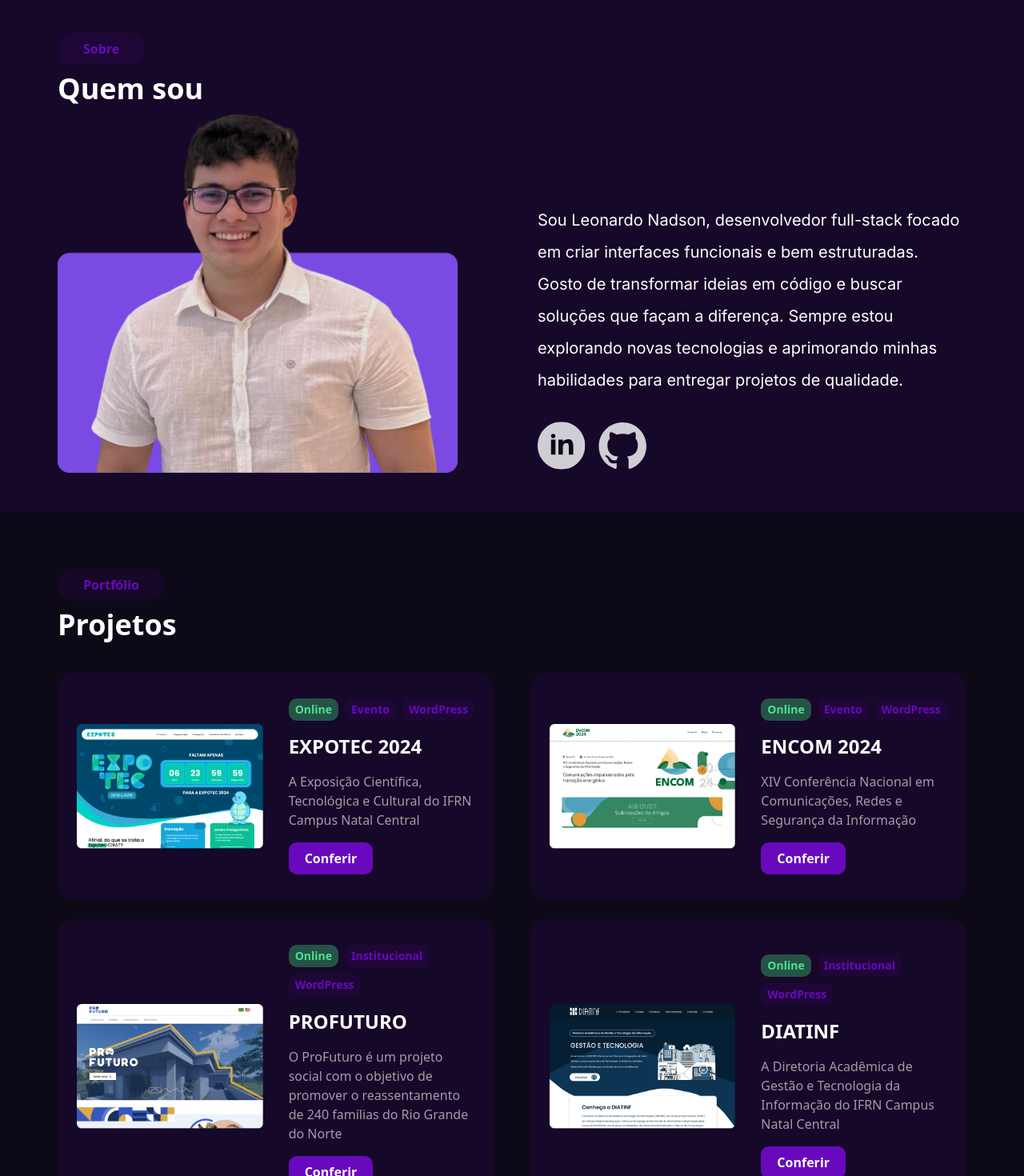
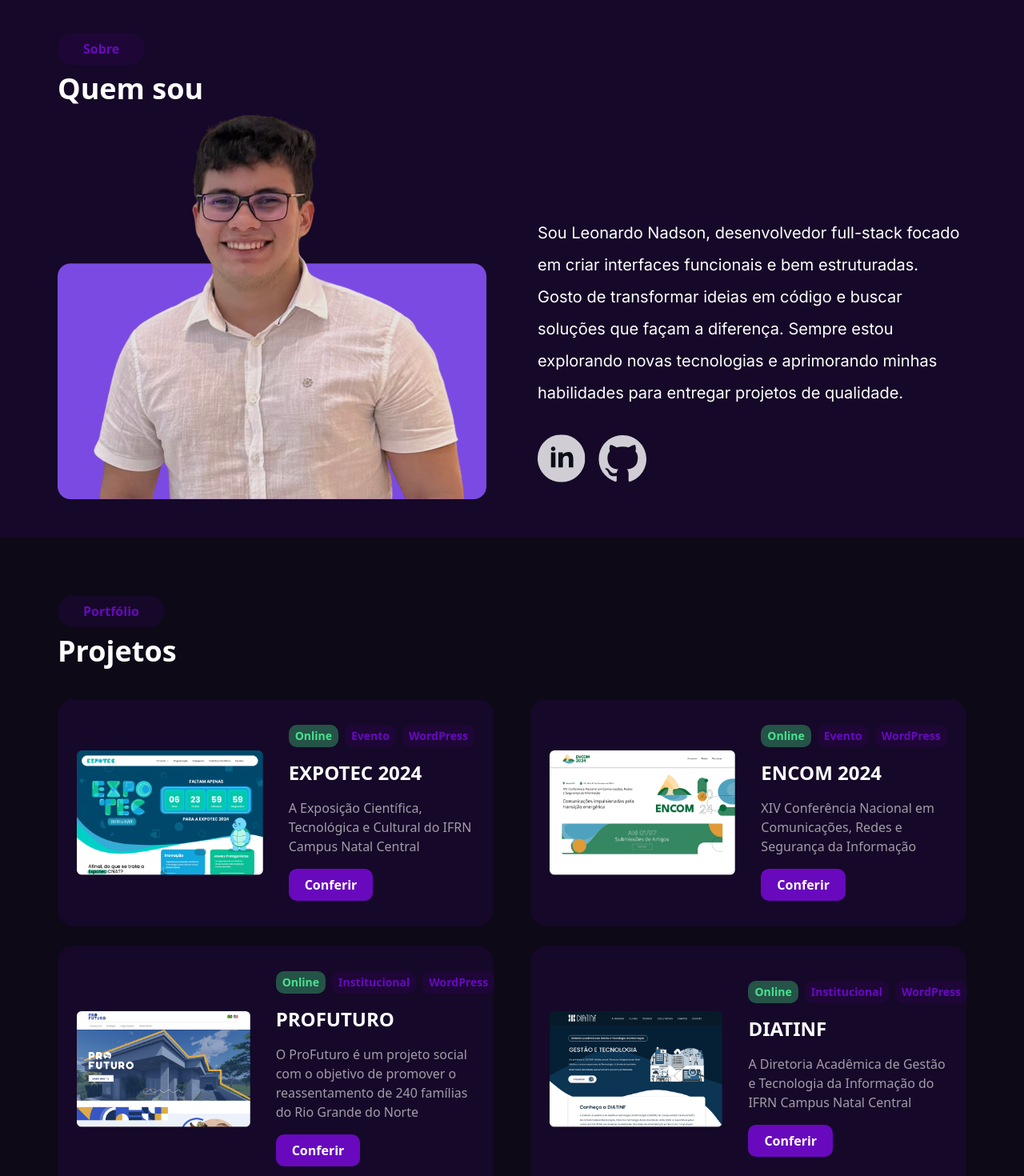
Before and after one commit to leonardonadson/portfolio-leonardo-nadson, a React (Vite) app: page / in a window 1280 px wide. Shown: the part 680-2150 px from the top of the page at 80% size. Built offline with nearby package versions, Linux system fonts and the light colour scheme.

Commit message:
Correções de Responsividade

```diff
--- a/src/components/Projetos/Projetos.tsx
+++ b/src/components/Projetos/Projetos.tsx
@@ -191,7 +191,7 @@ const Projetos = () => {
         initial={{ opacity: 0, x: -50 }}
         whileInView={{ opacity: 1, x: 0 }}
         viewport={{ once: true }}
-        className="container md:px-18 flex justify-between flex-wrap gap-6 py-10 p-5"
+        className="container md:px-18 flex justify-between flex-wrap xl:gap-6 gap-4 py-10 p-5"
       >
         {listaProjetos.map((projeto) => (
           <motion.div
@@ -206,17 +206,17 @@ const Projetos = () => {
               ease: "easeInOut",
             }}
             key={projeto.id}
-            className="py-8 px-10 md:py-8 md:px-6 md:flex flex-start items-center align-middle gap-8 bg-[rgba(104,9,189,0.1)] rounded-[20px] mx-0 md:mx-0 md:w-[48%]"
+            className="py-8 px-10 md:py-8 md:px-6 md:flex flex-col xl:flex-row flex-wrap xl:flex-nowrap align-middle flex-start md:items-start xl:items-center  gap-3 xl:gap-8 bg-[rgba(104,9,189,0.1)] rounded-[20px] mx-0 md:mx-0 md:w-[32%] xl:w-[48%]"
           >
-            <div className="w-full flex justify-center md:w-1/2">
-              <img src={projeto.imagem} alt={projeto.nome} />
+            <div className="w-full flex justify-center xl:w-1/2">
+              <img src={projeto.imagem} alt={projeto.nome} className="w-full"/>
             </div>
-            <div className="flex flex-col gap-4 pt-6 md:p-0 md:w-1/2">
-              <div className="flex flex-wrap gap-2">
+            <div className="flex flex-col gap-4 pt-6 md:p-0 xl:w-1/2">
+              <div className="flex xl:flex-nowrap flex-wrap gap-2">
                 {projeto.tags.map((tag, index) => (
                   <p
                     key={index}
-                    className="text-primary text-sm  font-semibold px-2 py-1 rounded-[10px] bg-[rgba(104,9,189,0.1)] w-fit"
+                    className="text-primary xl:text-sm  md:text-xs  font-semibold px-2 py-1 rounded-[10px] bg-[rgba(104,9,189,0.1)] w-fit"
                     style={tagStyles[tag as keyof typeof tagStyles] || {}}
                   >
                     {tag}
@@ -233,7 +233,7 @@ const Projetos = () => {
               className="bg-primary text-white font-semibold px-5 py-2 rounded-[10px] hover:bg-secondary active:bg-secondary transition w-fit">
                 <a
                   href={projeto.link}
-                  className="flex items-center gap-2 group"
+                  className="flex items-center gap-2 group "
                   target="_blank"
                 >
                   Conferir
--- a/src/components/Sobre/Sobre.tsx
+++ b/src/components/Sobre/Sobre.tsx
@@ -58,7 +58,7 @@ const Sobre = () => {
               delay: 1,
               ease: "easeInOut",
             }}
-            src={foto_pessoal} alt="Foto Pessoal" className="md:max-w-[500px]"/>
+            src={foto_pessoal} alt="Foto Pessoal" className="w-full"/>
           </div>
 
           <motion.div
```
